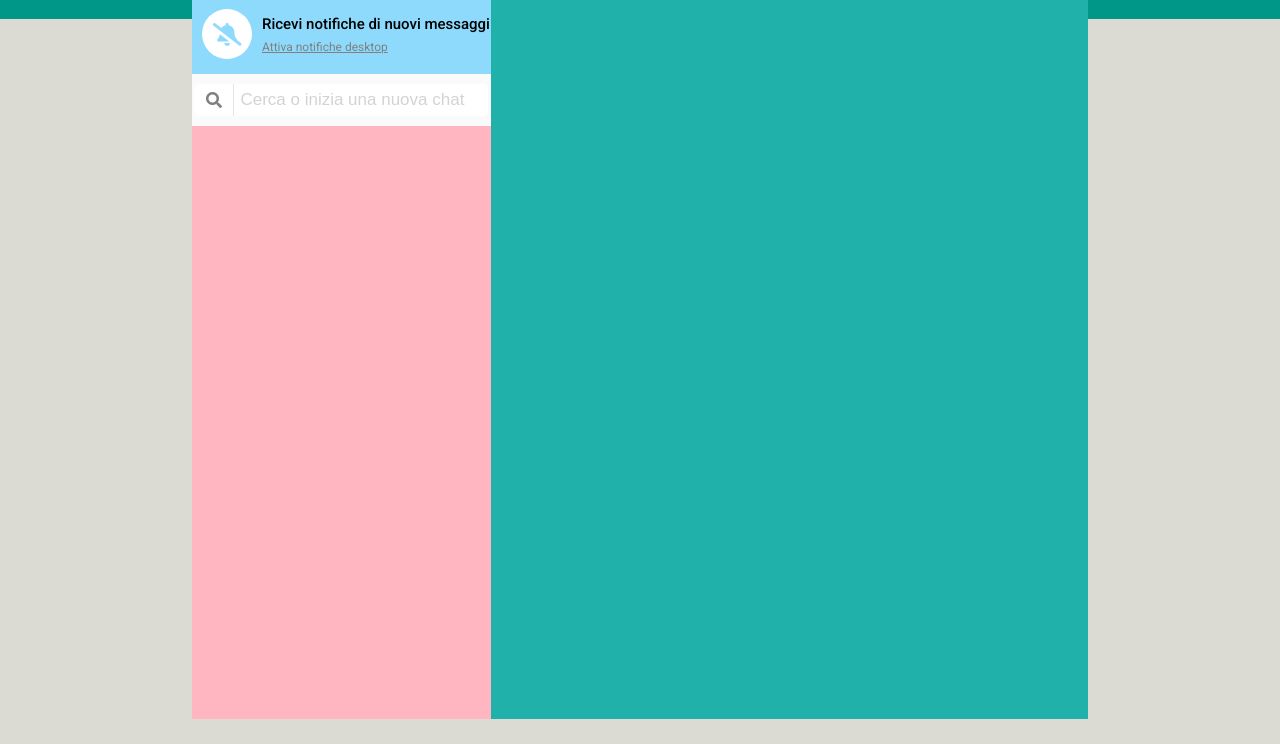
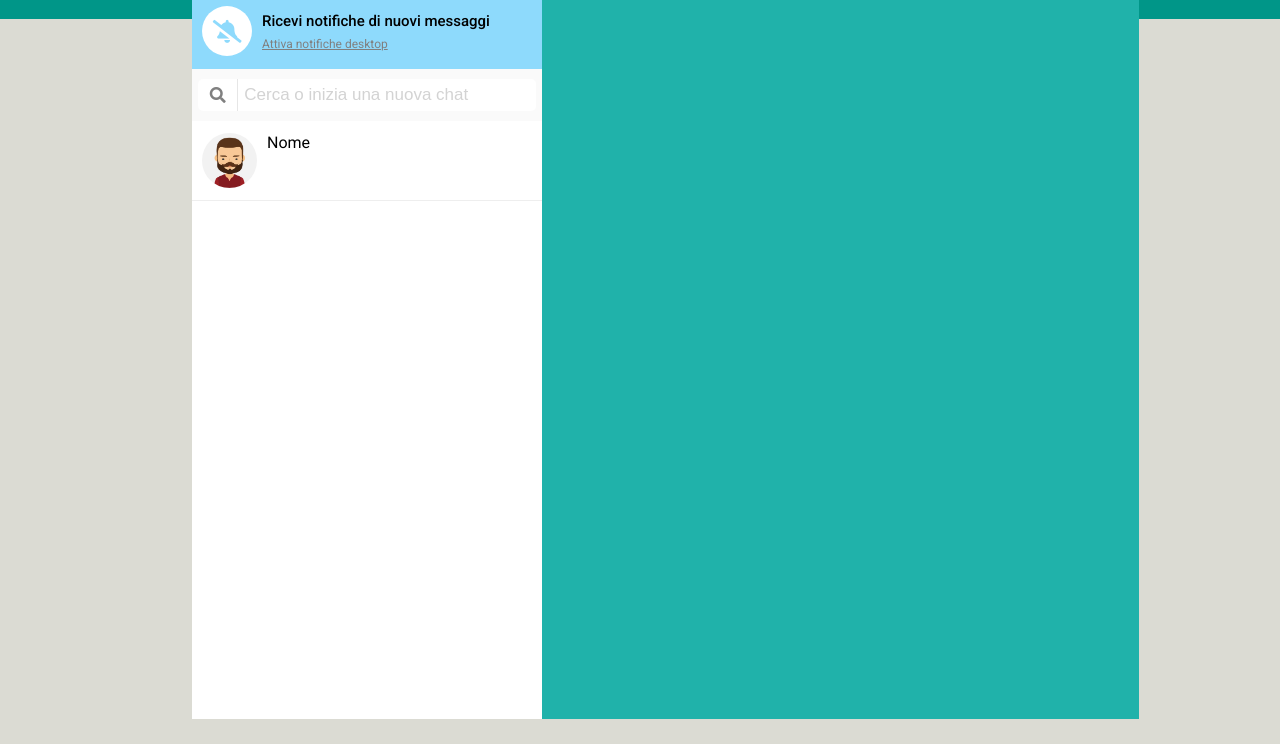
Before and after one commit to gianmarco600/vue-boolzapp, a plain HTML site: page index.html in a window 1280 px wide. Shown: the part 106-850 px from the top of the page. Drawn offline with nearby package versions, Linux system fonts and the light colour scheme.

Commit message:
fine contact side

```diff
--- a/css/style.css
+++ b/css/style.css
@@ -15,6 +15,11 @@ body{
     font-family: 'Roboto', sans-serif;
 }
 
+.flex_col{
+    display: flex;
+    flex-direction: column;
+}
+
 .green_head{
     height: 125px;
     background-color: #009688;
@@ -28,7 +33,7 @@ body{
     width: 70%;
     margin: 25px auto;
     height: 800px;
-    background-color: red;
+    background-color: white;
 }
 
 .main_box{
@@ -38,9 +43,10 @@ body{
 }
 
 .contact_side{
-    min-width: calc(100% / 3);
-    background-color: lightpink;
+    width: calc(100% / 3);
+    min-width: 350px;
     height: 100%;
+    background-color: white;
 }
 
 .chat_side{
@@ -89,7 +95,7 @@ body{
 /* chat side banner notifiche */
 
 .cta_notifiche{
-    height: 80px;
+    height: 100px;
     width: 100%;
     display: flex;
     background-color: #8edafc;
@@ -173,3 +179,38 @@ body{
 }
 
 /* chat list */
+
+.chat_overview{
+    display: flex;
+    align-items: center;
+    width: 100%;
+    height: 80px;
+    border-bottom: 1px solid rgba(211, 211, 211, 0.39);
+    background-color: white;
+    padding:0 10px;
+
+}
+
+.chat_avatar{
+    border-radius: 50%;
+    height: 55px;
+
+}
+
+.chat_info{
+    display: flex;
+    flex-direction: column;
+    justify-content: space-between;
+    height: 70%;
+    margin-left: 10px;
+    width: 100%;
+}
+
+.user_name{
+    justify-self: flex-start;
+}
+
+.chat_list{
+    overflow-y: scroll;
+    height: 100%;
+}
--- a/index.html
+++ b/index.html
@@ -16,7 +16,7 @@
     <div class="green_head"></div>
     <div id="app" class="container">
         <div class="main_box">
-            <div class="contact_side">
+            <div class="contact_side flex_col">
                 <!-- header sezione contatti (parte sinistra) -->
                 <div class="contact_header">
                     <!-- informazioni utente -->
@@ -50,6 +50,16 @@
                     </label>
                     <input name="search" type="text" placeholder="Cerca o inizia una nuova chat">
                 </div>
+                <!-- chat list -->
+                <section class="chat_list">
+                    <div class="chat_overview">
+                        <img class="chat_avatar" src="img/avatar_8.jpg" alt="">
+                        <div class="chat_info">
+                            <div class="user_name">Nome</div>
+                            <div></div>
+                        </div>
+                    </div>
+                </section>
             </div>
 
             <div class="chat_side">
```
